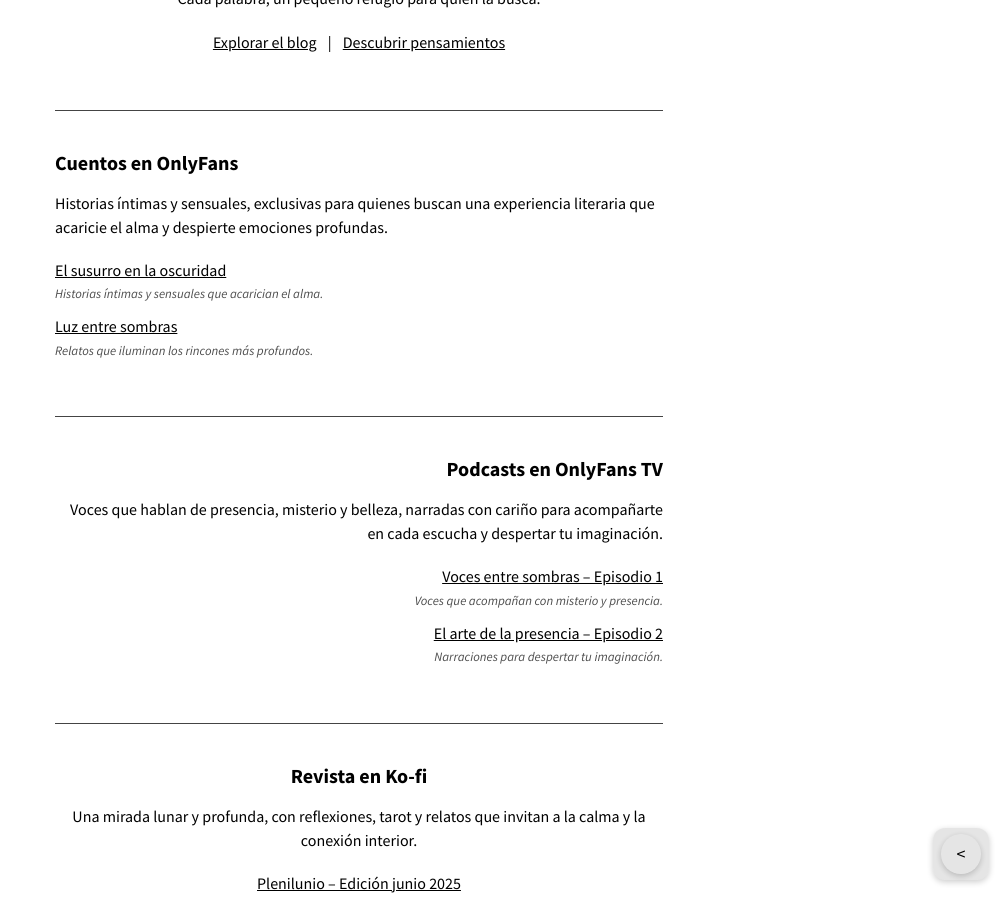
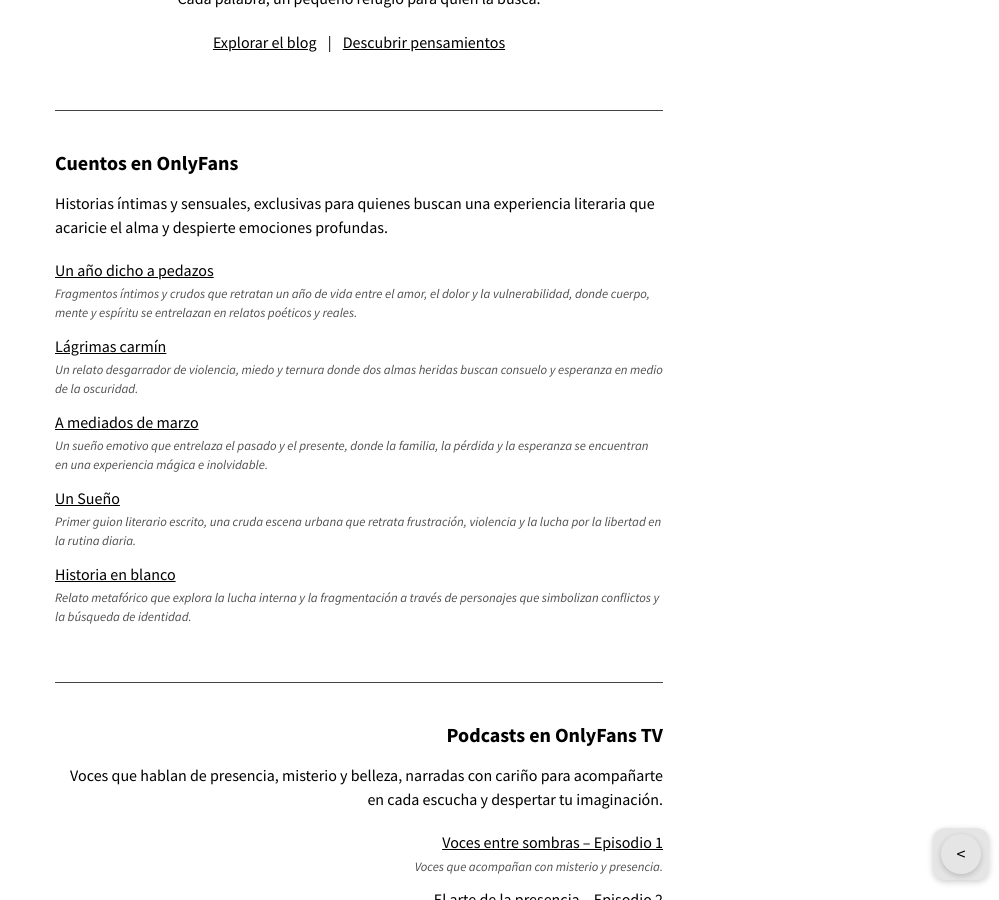
Before and after one commit to KajiiNarumi/iasuarezv, a Jekyll site: the page built from libreta.html, in a window 1280 px wide and 900 px high, scrolled down 533 px. Shown: the whole window, without its empty margins (281-1280 px from the left). Built offline with Jekyll 4.4.1, drawn with Linux system fonts in a browser that asks for light colours; nearby versions of some CDN libraries.

Commit message:
Update libreta.yml

```diff
--- a/_data/libreta.yml
+++ b/_data/libreta.yml
@@ -1,10 +1,21 @@
 cuentos:
-  - title: "El susurro en la oscuridad"
-    url: "https://onlyfans.com/iasuarezv/post1"
-    desc: "Historias íntimas y sensuales que acarician el alma."
-  - title: "Luz entre sombras"
-    url: "https://onlyfans.com/iasuarezv/post2"
-    desc: "Relatos que iluminan los rincones más profundos."
+cuentos:
+  - title: "Un año dicho a pedazos"
+    url: "https://onlyfans.com/1894129374/iasuarezv"
+    desc: "Fragmentos íntimos y crudos que retratan un año de vida entre el amor, el dolor y la vulnerabilidad, donde cuerpo, mente y espíritu se entrelazan en relatos poéticos y reales."
+  - title: "Lágrimas carmín"
+    url: "https://onlyfans.com/1894125327/iasuarezv"
+    desc: "Un relato desgarrador de violencia, miedo y ternura donde dos almas heridas buscan consuelo y esperanza en medio de la oscuridad."
+  - title: "A mediados de marzo"
+    url: "https://onlyfans.com/1865896147/iasuarezv"
+    desc: "Un sueño emotivo que entrelaza el pasado y el presente, donde la familia, la pérdida y la esperanza se encuentran en una experiencia mágica e inolvidable."
+  - title: "Un Sueño"
+    url: "https://onlyfans.com/1865448764/iasuarezv"
+    desc: "Primer guion literario escrito, una cruda escena urbana que retrata frustración, violencia y la lucha por la libertad en la rutina diaria."
+  - title: "Historia en blanco"
+    url: "https://onlyfans.com/1831078359/iasuarezv"
+    desc: "Relato metafórico que explora la lucha interna y la fragmentación a través de personajes que simbolizan conflictos y la búsqueda de identidad."
+
 podcasts:
   - title: "Voces entre sombras – Episodio 1"
     url: "https://onlyfans.com/iasuarezv/tv/post1"
```
